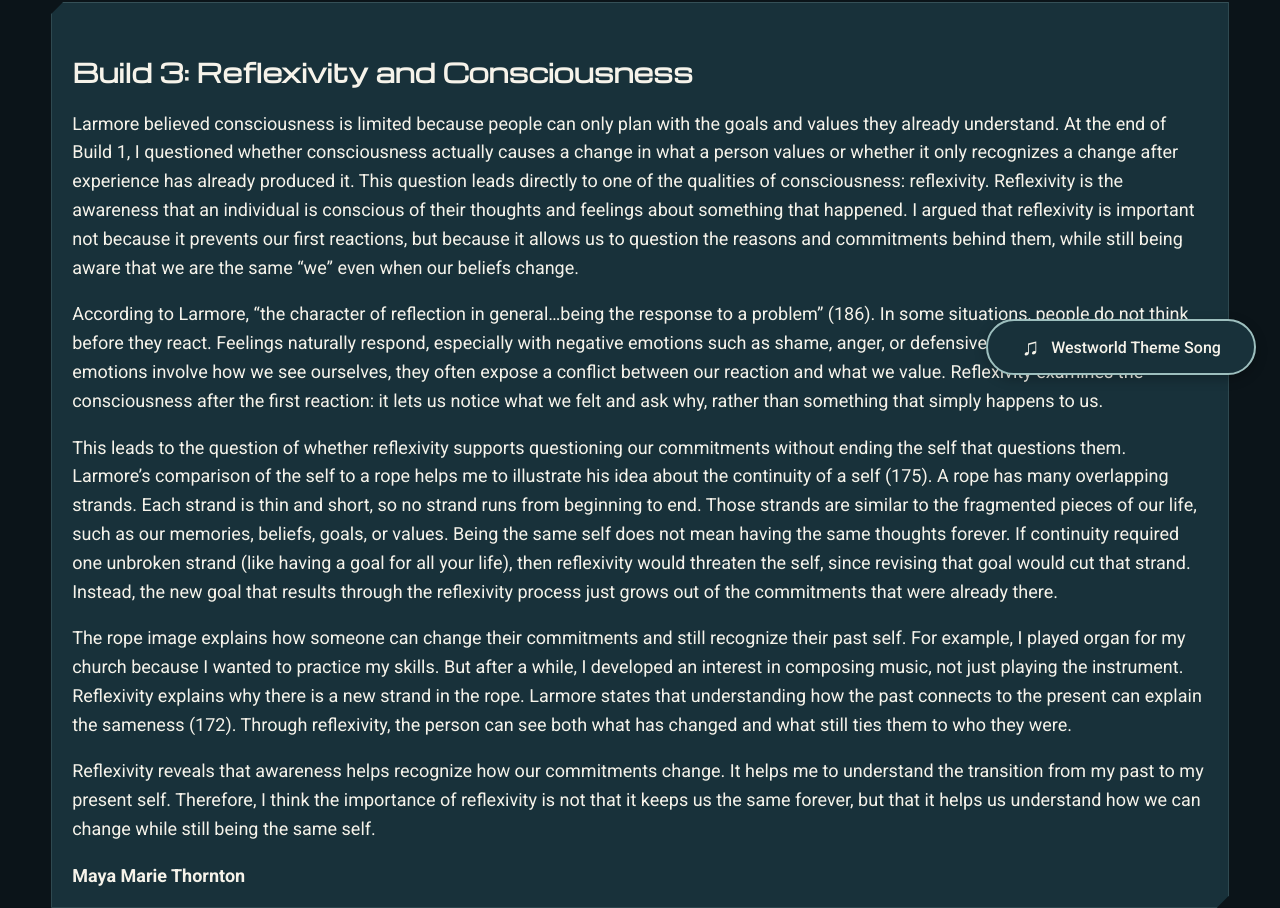
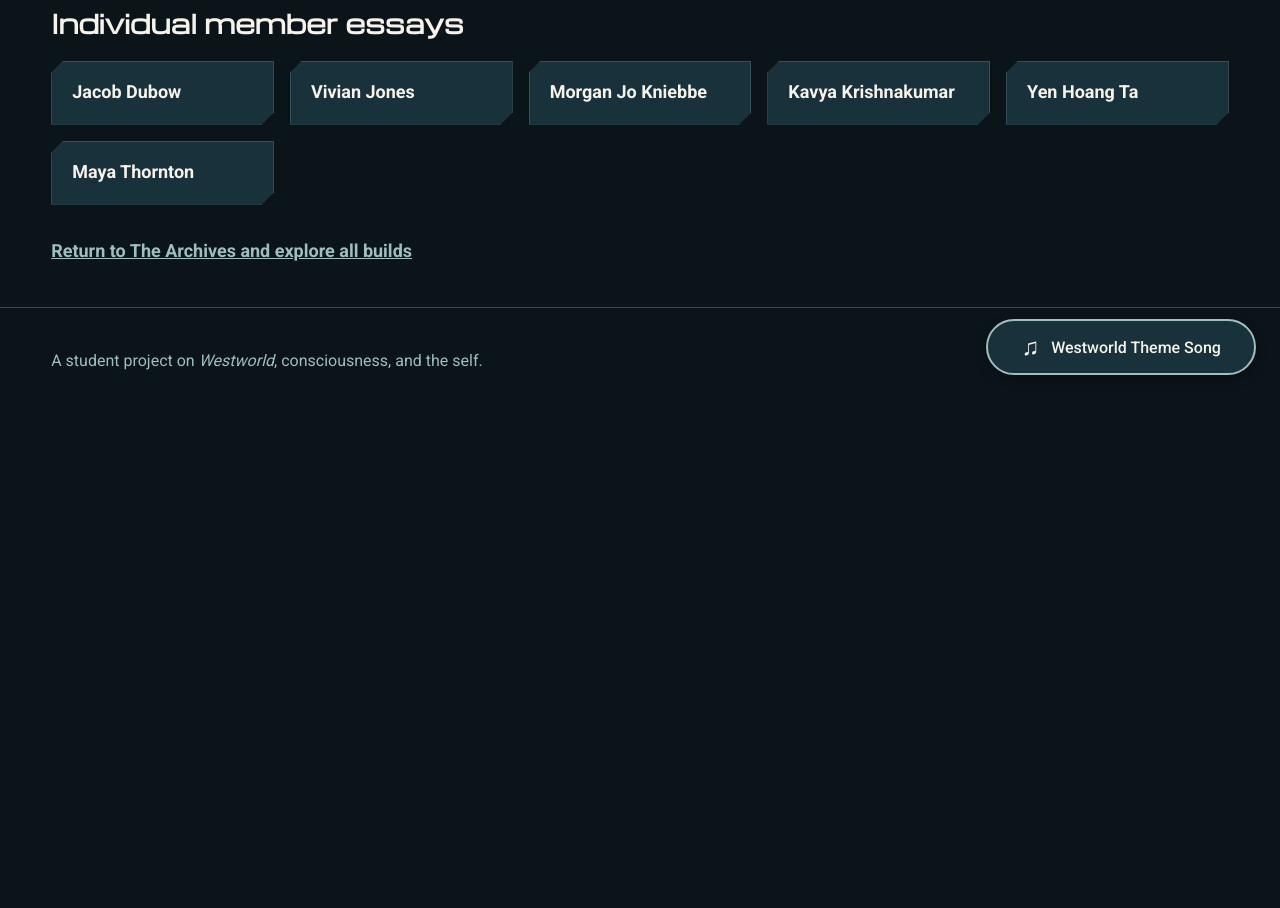
Before and after one commit to um-lrc-hnr241/2026-fall-hector, a plain HTML site: page build-3.html in a window 1280 px wide. Shown: the part 401-1309 px from the top of the page. After the commit the page ends 815 px from the top, so only its background shows below. Drawn offline with nearby package versions, Linux system fonts and the light colour scheme.

Commit message:
Agent: update build-3.html

```diff
--- a/build-3.html
+++ b/build-3.html
@@ -33,14 +33,16 @@
     <p class="eyebrow">The Archives · Build 3</p>
     <h1>Build 3</h1>
     <p class="lead">This page is part of the project’s collection of build essays.</p>
-    <section class="build-essay" aria-label="Build 3 essay by Maya Marie Thornton">
-      <h2>Build 3: Reflexivity and Consciousness</h2>
-      <p>Larmore believed consciousness is limited because people can only plan with the goals and values they already understand. At the end of Build 1, I questioned whether consciousness actually causes a change in what a person values or whether it only recognizes a change after experience has already produced it. This question leads directly to one of the qualities of consciousness: reflexivity. Reflexivity is the awareness that an individual is conscious of their thoughts and feelings about something that happened. I argued that reflexivity is important not because it prevents our first reactions, but because it allows us to question the reasons and commitments behind them, while still being aware that we are the same “we” even when our beliefs change.</p>
-      <p>According to Larmore, “the character of reflection in general…being the response to a problem” (186). In some situations, people do not think before they react. Feelings naturally respond, especially with negative emotions such as shame, anger, or defensiveness. Because these emotions involve how we see ourselves, they often expose a conflict between our reaction and what we value. Reflexivity examines the consciousness after the first reaction: it lets us notice what we felt and ask why, rather than something that simply happens to us.</p>
-      <p>This leads to the question of whether reflexivity supports questioning our commitments without ending the self that questions them. Larmore’s comparison of the self to a rope helps me to illustrate his idea about the continuity of a self (175). A rope has many overlapping strands. Each strand is thin and short, so no strand runs from beginning to end. Those strands are similar to the fragmented pieces of our life, such as our memories, beliefs, goals, or values. Being the same self does not mean having the same thoughts forever. If continuity required one unbroken strand (like having a goal for all your life), then reflexivity would threaten the self, since revising that goal would cut that strand. Instead, the new goal that results through the reflexivity process just grows out of the commitments that were already there.</p>
-      <p>The rope image explains how someone can change their commitments and still recognize their past self. For example, I played organ for my church because I wanted to practice my skills. But after a while, I developed an interest in composing music, not just playing the instrument. Reflexivity explains why there is a new strand in the rope. Larmore states that understanding how the past connects to the present can explain the sameness (172). Through reflexivity, the person can see both what has changed and what still ties them to who they were.</p>
-      <p>Reflexivity reveals that awareness helps recognize how our commitments change. It helps me to understand the transition from my past to my present self. Therefore, I think the importance of reflexivity is not that it keeps us the same forever, but that it helps us understand how we can change while still being the same self.</p>
-      <p><strong>Maya Marie Thornton</strong></p>
+    <section aria-labelledby="member-essays-heading">
+      <h2 id="member-essays-heading">Individual member essays</h2>
+      <ul class="build-card-list">
+        <li><a href="build-3/jacob-dubow.html">Jacob Dubow</a></li>
+        <li><a href="build-3/vivian-jones.html">Vivian Jones</a></li>
+        <li><a href="build-3/morgan-jo-kniebbe.html">Morgan Jo Kniebbe</a></li>
+        <li><a href="build-3/kavya-krishnakumar.html">Kavya Krishnakumar</a></li>
+        <li><a href="build-3/yen-hoang-ta.html">Yen Hoang Ta</a></li>
+        <li><a href="build-3/maya-thornton.html">Maya Thornton</a></li>
+      </ul>
     </section>
     <p><a href="build.html">Return to The Archives and explore all builds</a></p>
   </main>
```
